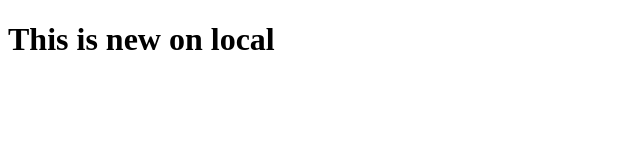
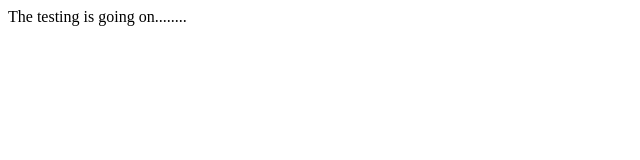
Before and after one commit to enggnehaverma/devops3, a plain HTML site: page index.html in a window 1280 px wide. Shown: the whole page, without its empty margins (0-640 px from the left). Drawn offline with Linux system fonts and the light colour scheme.

Commit message:
Update index.html

```diff
--- a/index.html
+++ b/index.html
@@ -1,2 +1,11 @@
 <!DOCTYPE html>
-<h1>This is new on local</h1>
+<html>
+<head>
+<title>Creating Workflows</title>
+</head>
+
+<body>
+The testing is going on........
+</body>
+
+</html>
```
